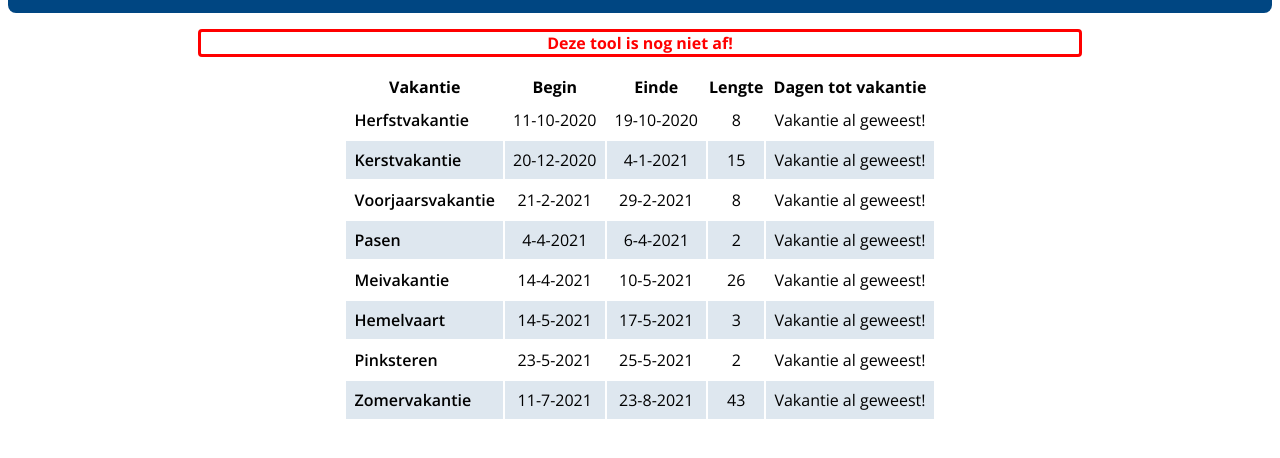
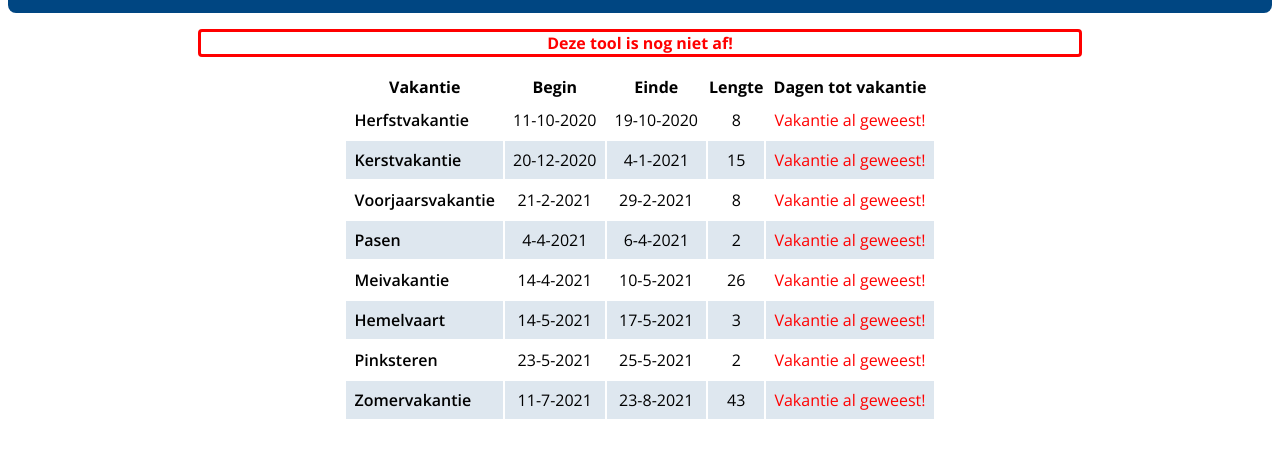
Before and after one commit to TedjeBV/Wanneer-is-de-Vakantie, a plain HTML site: page index.html in a window 1280 px wide. Shown: the part 92-550 px from the top of the page. Drawn offline with nearby package versions, Linux system fonts and the light colour scheme.

Commit message:
Made HOLIDAY_OVER text red

```diff
--- a/css/style.css
+++ b/css/style.css
@@ -96,3 +96,7 @@ td.bold {
 td.center {
     text-align: center;
 }
+
+td.red {
+    color: red
+}
--- a/js/app.js
+++ b/js/app.js
@@ -115,6 +115,7 @@ function makeTable(data) {
         const holidayDuration = document.createElement('td');
         holidayDuration.classList.add('center');
         const holidayUntil = document.createElement('td');
+        if (typeof data[i].until === 'string') { holidayUntil.classList.add('red'); }
 
         holidayType.innerHTML = getTranslation(data[i].type);
         holidayStart.innerHTML = formatDate(data[i].start, config.dateOrder);
```
